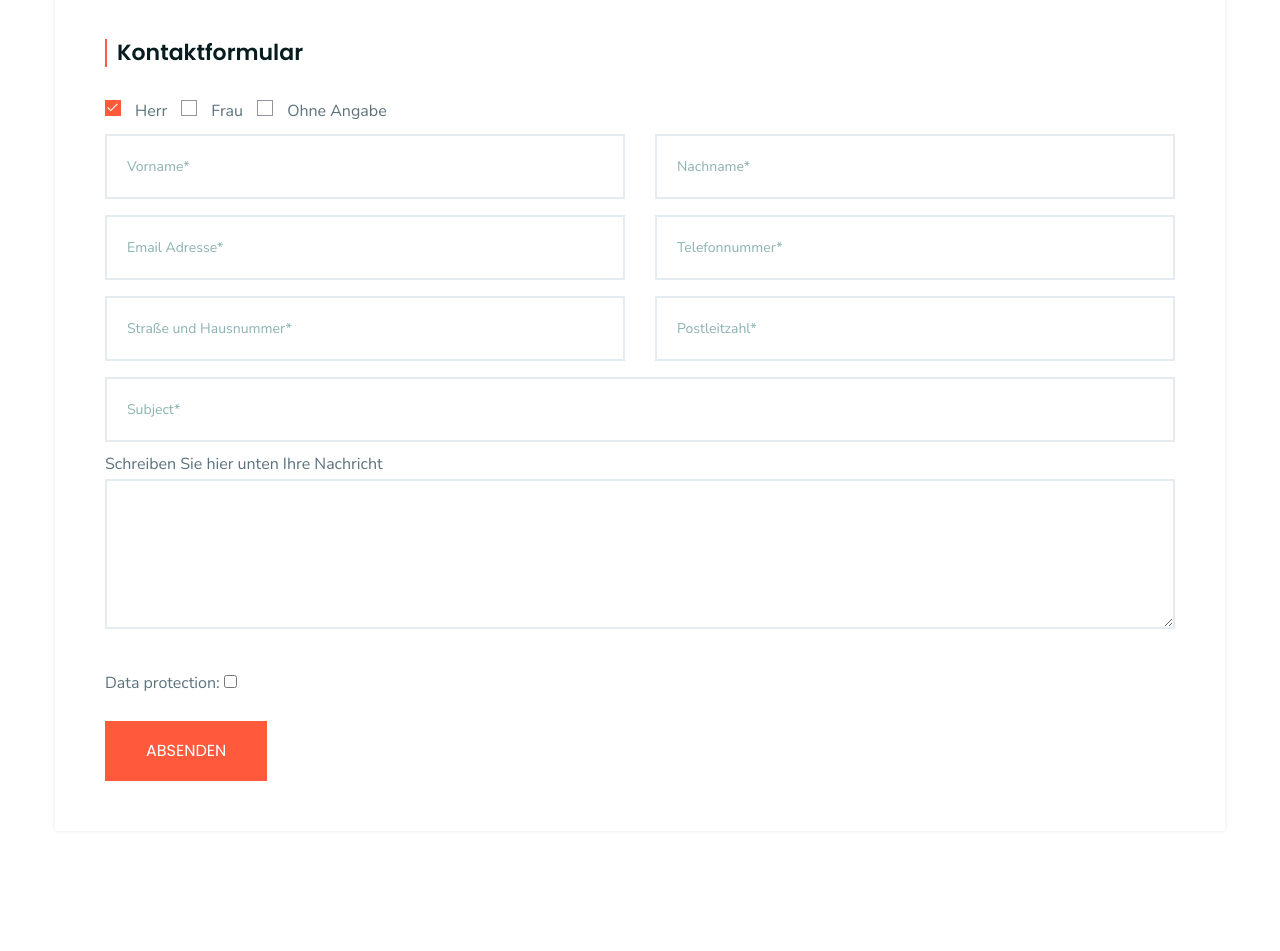
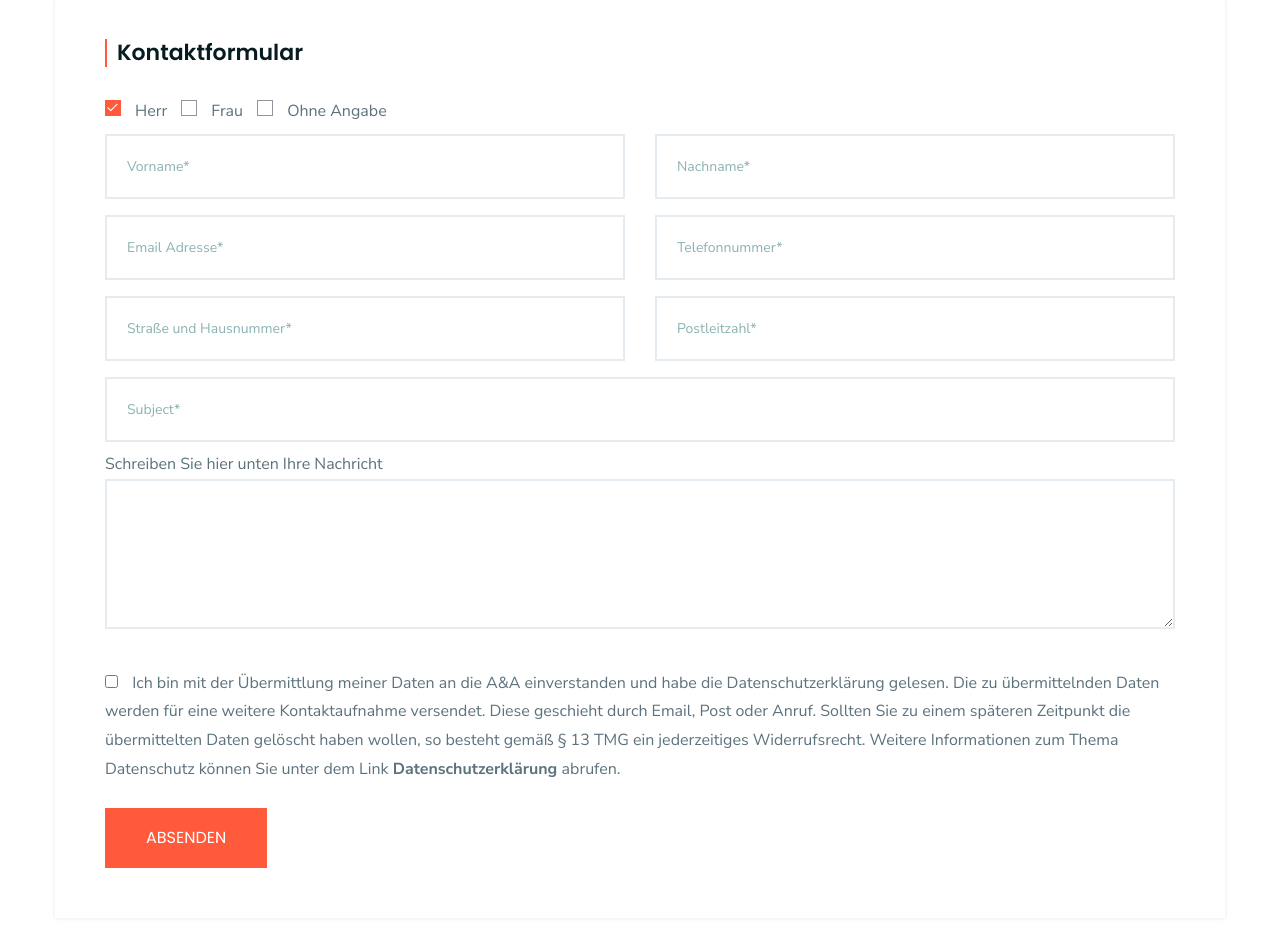
Before and after one commit to Sardorbek-dev/aahelfer, a Django app: page /contact in a window 1280 px wide. Shown: the part 1053-2004 px from the top of the page. Run offline with Django 4.2, Linux system fonts and the light colour scheme; some libraries are stand-ins or nearby versions; some web fonts are replaced.

Commit message:
Contact form part 3, implementation completed

```diff
--- a/pages/forms.py
+++ b/pages/forms.py
@@ -10,7 +10,7 @@ class ContactUsForm(forms.ModelForm):
     address = forms.CharField(widget=forms.TextInput(attrs={'placeholder': 'Straße und Hausnummer*', 'class': "form-control my-2"}))
     zip_code = forms.CharField(widget=forms.TextInput(attrs={'placeholder': 'Postleitzahl*', 'class': "form-control my-2"}))
     subject = forms.CharField(widget=forms.TextInput(attrs={'placeholder': 'Subject*', 'class': "form-control my-2"}))
-    data_protection = forms.CharField(widget=forms.TextInput(attrs={'class': "form-control my-2"}))
+    data_protection = forms.BooleanField(required=True)
 
     class Meta:
         model = ContactUs
--- a/pages/templates/contact.html
+++ b/pages/templates/contact.html
@@ -23,6 +23,19 @@
 </div>
 <!-- BREADCRUMB AREA END -->
 
+{% if messages %}
+   <section>
+       <div class="container">
+            <div class="row">
+                <ul class="messages">
+                    {% for message in messages %}
+                    <li>{{ message|safe }}</li>
+                    {% endfor %}
+                </ul>
+            </div>
+       </div>
+   </section>
+{% else %}
     <!-- CONTACT ADDRESS AREA START -->
     <div class="ltn__contact-address-area mb-90">
         <div class="container">
@@ -68,15 +81,6 @@
                 <div class="col-lg-12" data-aos="fade-up" data-aos-anchor-placement="top-bottom"
                     data-aos-delay="200" data-aos-duration="800">
                     <div class="ltn__form-box contact-form-box box-shadow white-bg">
-                    {% if messages %}
-                        <div class="row">
-                            <ul class="messages">
-                                {% for message in messages %}
-                                <li>{{ message|safe }}</li>
-                                {% endfor %}
-                            </ul>
-                        </div>
-                    {% else %}
                         <h4 class="title-2">Kontaktformular</h4>
                         <form method="POST" enctype="multipart/form-data" action="">
                             {% csrf_token %}
@@ -118,21 +122,27 @@
                                     {{ form.confirmation.label }}
                                 </div>
                                 <div class="col-md-12 mb-4">
-                                        {{ form.data_protection.label_tag }}
-                                        <input type="checkbox" name="{{ form.data_protection.name }}" id="{{ form.data_protection.id_for_label }}" {% if form.data_protection.value %}checked{% endif %}>
+                                    <input type="checkbox" class="mr-10" name="{{ form.data_protection.name }}" id="{{ form.data_protection.id_for_label }}" {% if form.data_protection.value %}checked{% endif %}>
+                                    <span>
+                                        Ich bin mit der Übermittlung meiner Daten an die A&A einverstanden und habe die Datenschutzerklärung gelesen.
+                                        Die zu übermittelnden Daten werden für eine weitere Kontaktaufnahme versendet. Diese geschieht durch Email, Post oder Anruf.
+                                        Sollten Sie zu einem späteren Zeitpunkt die übermittelten Daten gelöscht haben wollen, so besteht gemäß § 13 TMG ein jederzeitiges Widerrufsrecht.
+                                        Weitere Informationen zum Thema Datenschutz können Sie unter dem Link <a class="fw-bold"
+                                            href="{% url 'data-protection' %}">Datenschutzerklärung </a> abrufen.
+                                    </span>
                                 </div>
                             </div>
                             <div class="btn-wrapper mt-0">
                                 <button class="btn theme-btn-1 btn-effect-1 text-uppercase" type="submit">Absenden</button>
                             </div>
                         </form>
-                    {% endif %}
                     </div>
                 </div>
             </div>
         </div>
     </div>
     <!-- CONTACT MESSAGE AREA END -->
+{% endif %}
 
 <!-- GOOGLE MAP AREA START -->
 <div class="container mt-120">
--- a/pages/views.py
+++ b/pages/views.py
@@ -87,8 +87,8 @@ class ContactCreateView(CreateView):
         return self.request.user.is_superuser
 
     def get_success_url(self):
-        success_text = 'Vielen Dank! Ihre Anfrage ist eingegangen.<br> ' \
-                       'Ihre Nachricht wurde erfolgreich übermittelt. Unser Team wird sich in Kürze mit Ihnen in Verbindung setzen! <br>'\
+        success_text = 'Vielen Dank! Ihre Nachricht wurde erfolgreich übermittelt. ' \
+                       'Unser Team wird sich in Kürze mit Ihnen in Verbindung setzen! <br>'\
                        '<br>' \
                        'Mit freundlichen Grüßen,<br>' \
                        'A&A Team'
```
Also changed, not shown: db.sqlite3, pages/migrations/0008_alter_contactus_data_protection.py (added), pages/migrations/0009_alter_contactus_data_protection.py (added). Lines whose indentation alone changed are shown as unchanged.
